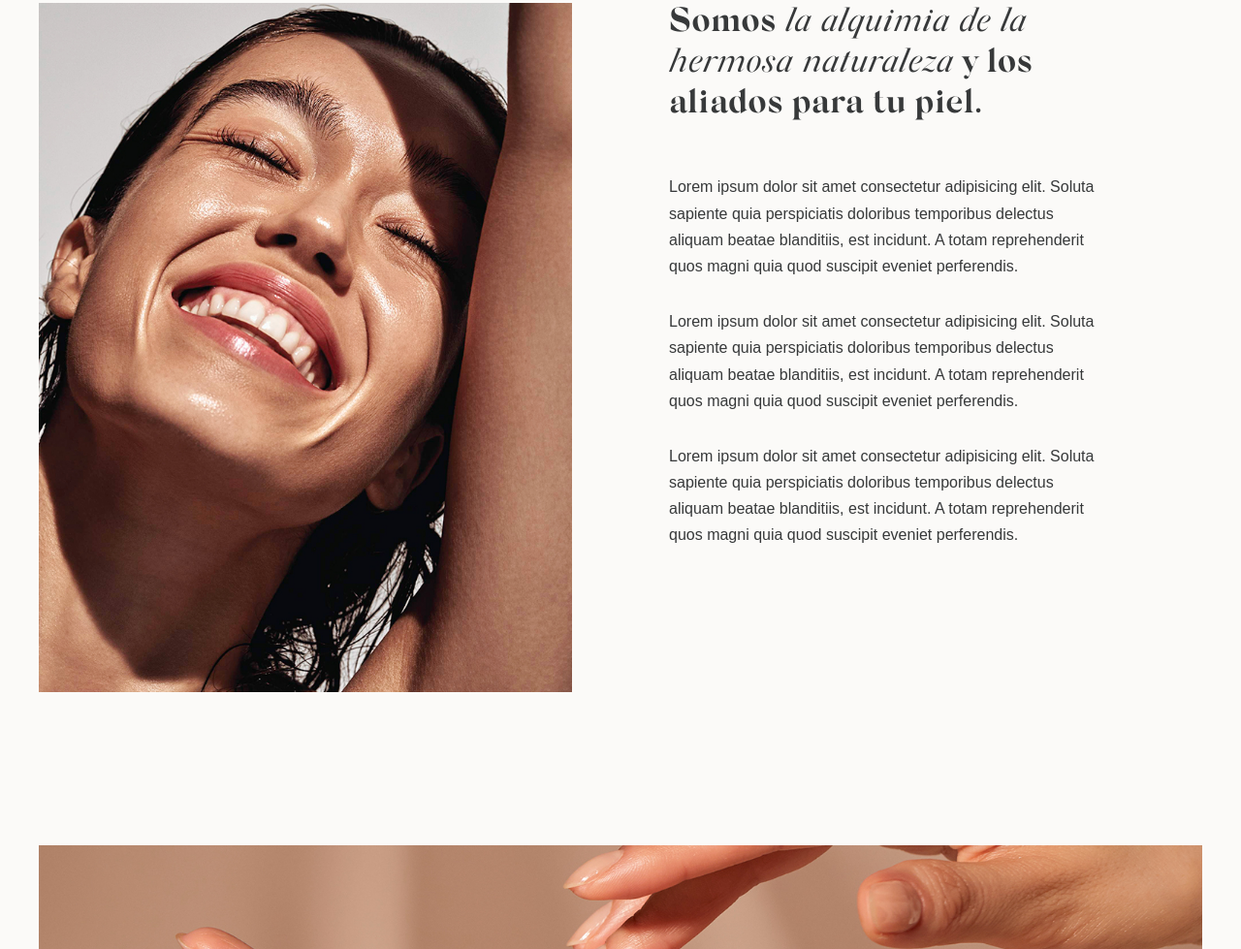
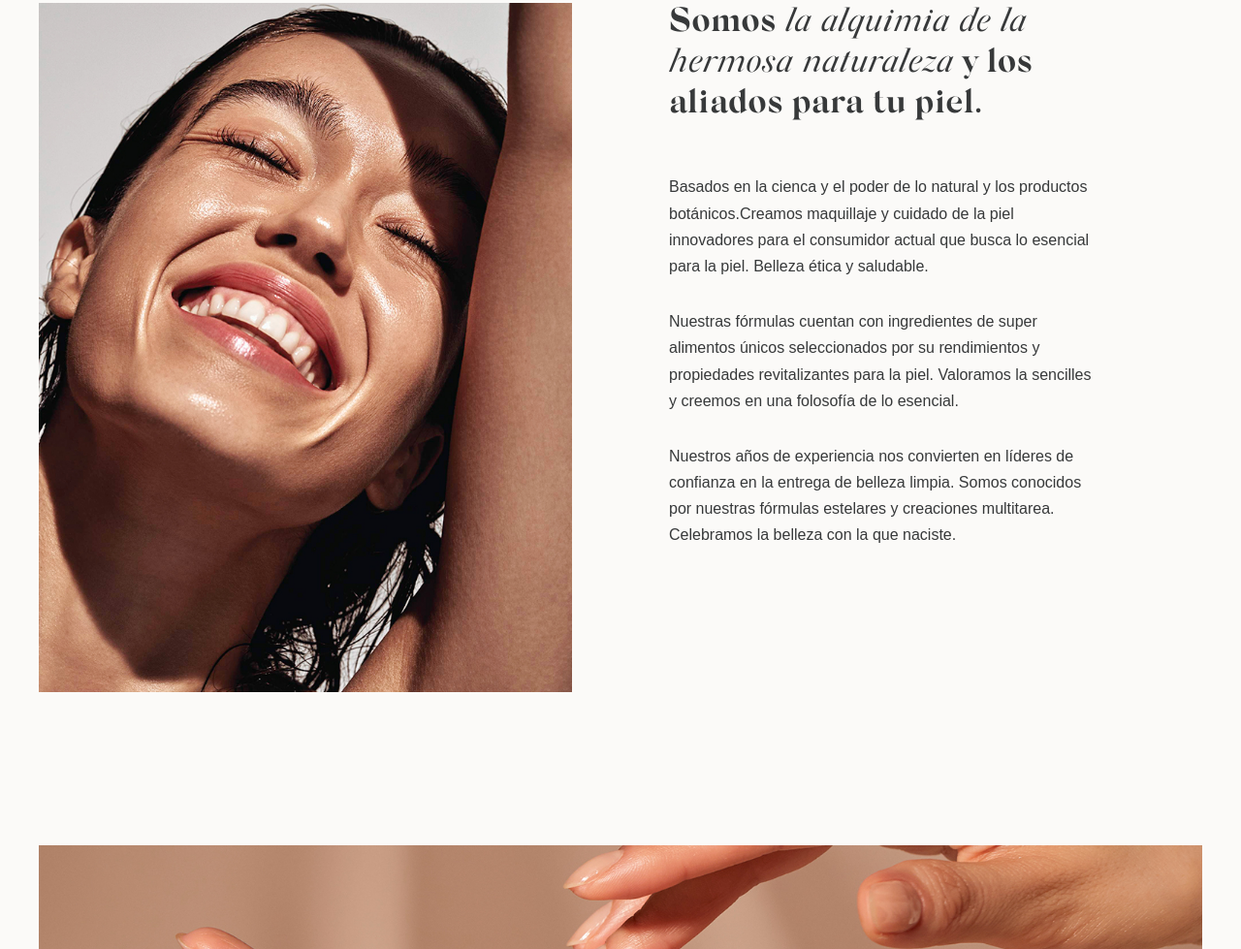
Before and after one commit to monicapdiaz/essentials, a website: page nuestraMarca.html in a window 1280 px wide. Shown: the part 1171-2150 px from the top of the page at 97% size. Drawn offline with Linux system fonts and the light colour scheme.

Commit message:
agregue los parrafos es nuestra marca

```diff
--- a/nuestraMarca.html
+++ b/nuestraMarca.html
@@ -71,24 +71,24 @@
               <h3 class="heading-tertiary">Somos <span>la alquimia de la hermosa naturaleza</span> y los  aliados para tu piel.</h3>
             </div>
             <p class="marca__parrafo">
-              Lorem ipsum dolor sit amet consectetur adipisicing elit.
-              Soluta sapiente quia perspiciatis doloribus temporibus
-              delectus aliquam beatae blanditiis, est incidunt. A totam
-              reprehenderit quos magni quia quod suscipit eveniet perferendis.
+              Basados en la cienca y el poder de lo natural y los
+              productos botánicos.Creamos maquillaje y cuidado de la
+              piel innovadores para el consumidor actual que busca lo
+              esencial para la piel. Belleza ética y saludable.
             </p>
 
             <p class="marca__parrafo">
-              Lorem ipsum dolor sit amet consectetur adipisicing elit.
-              Soluta sapiente quia perspiciatis doloribus temporibus
-              delectus aliquam beatae blanditiis, est incidunt. A totam
-              reprehenderit quos magni quia quod suscipit eveniet perferendis.
+              Nuestras fórmulas cuentan con ingredientes de
+              super alimentos únicos seleccionados por su rendimientos
+              y propiedades revitalizantes para la piel. Valoramos la
+              sencilles y creemos en una folosofía de lo esencial.
             </p>
 
             <p class="marca__parrafo">
-              Lorem ipsum dolor sit amet consectetur adipisicing elit.
-              Soluta sapiente quia perspiciatis doloribus temporibus
-              delectus aliquam beatae blanditiis, est incidunt. A totam
-              reprehenderit quos magni quia quod suscipit eveniet perferendis.
+              Nuestros años de experiencia nos convierten en líderes
+              de confianza en la entrega de belleza limpia. Somos
+              conocidos por nuestras fórmulas estelares y creaciones
+              multitarea. Celebramos la belleza con la que naciste.
             </p>
           </div>
         </div>
```
